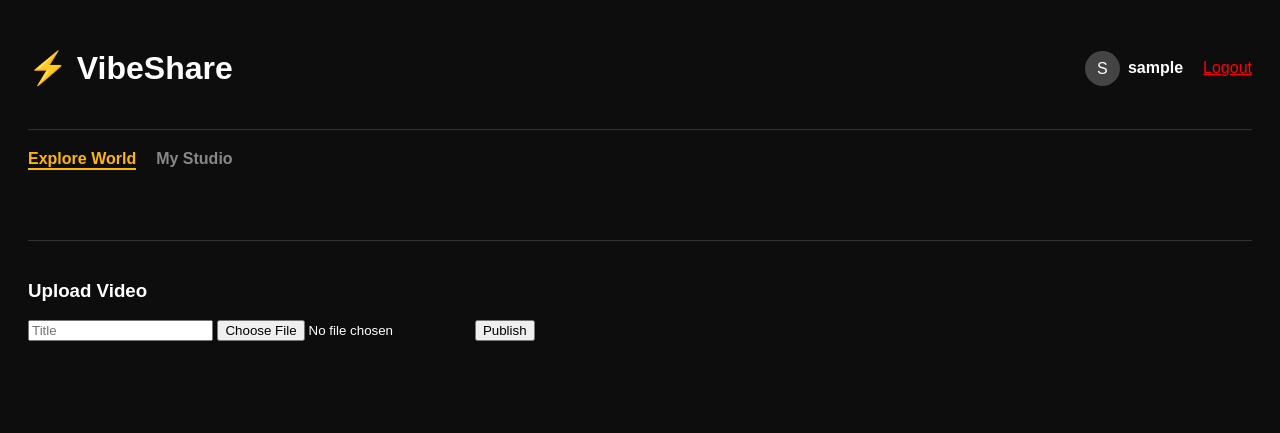
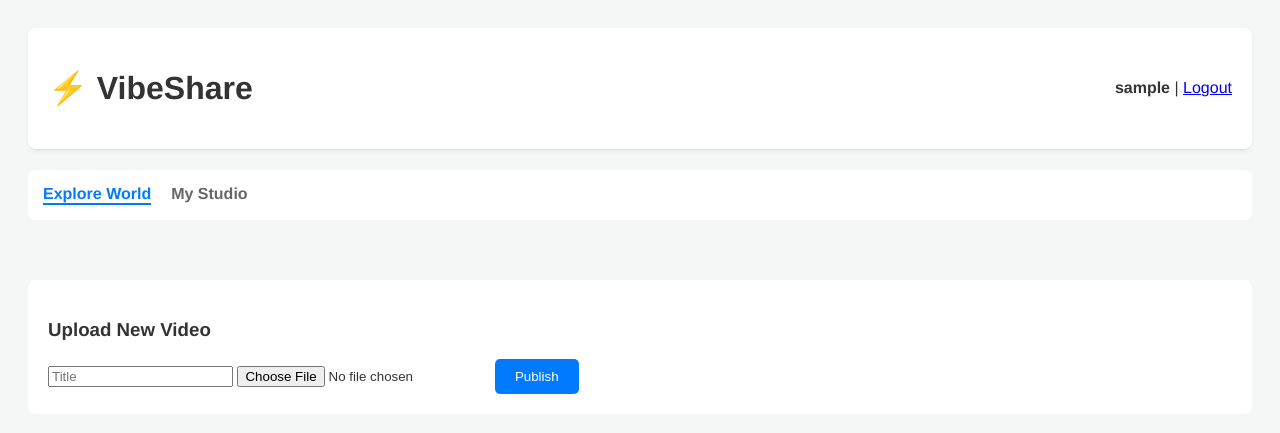
Before and after one commit to RYao0516/ICS4U-programs, a Flask app: page /home in a window 1280 px wide. Shown: the top 433 px of the page. Run offline with Flask 3, Linux system fonts and the light colour scheme; the visitor is signed in with stand-in values (Sample User, id 1); data that the repository does not hold is empty.

Commit message:
Revert to stable website theme and functional version

```diff
--- a/main.py
+++ b/main.py
@@ -27,49 +27,31 @@ def login():
         return "Invalid login", 401
     return render_template('login.html')
 
-@app.route('/register')
-def register():
-    return "Registration disabled."
-
 @app.route('/home')
 def home():
     if 'username' not in session: return redirect(url_for('login'))
     tab = request.args.get('tab', 'explore')
+    # Fetch user data for the corner profile display
     u_res = supabase.table("users").select("*").eq("username", session['username']).execute()
     user_info = u_res.data[0] if u_res.data else {"username": session['username'], "avatar_url": None}
 
+    # Query logic
     if tab == 'my_studio':
         res = supabase.table("videos").select("*").eq("username", session['username']).order("created_at", desc=True).execute()
     else:
         res = supabase.table("videos").select("*").order("created_at", desc=True).execute()
-    return render_template('home.html', username=session['username'], user_info=user_info, videos=res.data or [], current_tab=tab)
+    return render_template('home.html', user_info=user_info, videos=res.data or [], current_tab=tab)
 
 @app.route('/upload', methods=['POST'])
 def upload_video():
     if 'username' not in session: return redirect(url_for('login'))
-    u_res = supabase.table("users").select("avatar_url").eq("username", session['username']).execute()
-    avatar = u_res.data[0].get('avatar_url') if u_res.data else None
     title, file = request.form.get('title'), request.files.get('file')
     if file and title:
         fname = f"{uuid.uuid4()}{os.path.splitext(file.filename)[1]}"
         supabase.storage.from_(BUCKET_NAME).upload(fname, file.read(), {"content-type": file.content_type})
         url = supabase.storage.from_(BUCKET_NAME).get_public_url(fname)
-        supabase.table("videos").insert({"username": session['username'], "title": title, "video_url": url, "filename": fname, "avatar_url": avatar}).execute()
+        supabase.table("videos").insert({"username": session['username'], "title": title, "video_url": url}).execute()
     return redirect(url_for('home', tab='my_studio'))
-
-@app.route('/profile', methods=['GET', 'POST'])
-def edit_profile():
-    if 'username' not in session: return redirect(url_for('login'))
-    if request.method == 'POST':
-        file = request.files.get('avatar')
-        if file and file.filename:
-            fname = f"avatar-{session['username']}-{uuid.uuid4()}"
-            supabase.storage.from_(BUCKET_NAME).upload(fname, file.read(), {"content-type": file.content_type})
-            url = supabase.storage.from_(BUCKET_NAME).get_public_url(fname)
-            supabase.table("users").update({"avatar_url": url}).eq("username", session['username']).execute()
-        return redirect(url_for('home'))
-    res = supabase.table("users").select("*").eq("username", session['username']).execute()
-    return render_template('profile.html', user_info=res.data[0] if res.data else {})
 
 @app.route('/logout')
 def logout():
--- a/templates/home.html
+++ b/templates/home.html
@@ -3,30 +3,21 @@
 <head>
     <title>VibeShare</title>
     <style>
-        body { background: #0d0d0d; color: #fff; font-family: sans-serif; padding: 20px; }
-        .header { display: flex; justify-content: space-between; border-bottom: 1px solid #333; padding-bottom: 20px; }
-        .tabs { margin: 20px 0; display: flex; gap: 20px; }
-        .tabs a { color: #888; text-decoration: none; font-weight: bold; }
-        .tabs a.active { color: #ffb703; border-bottom: 2px solid #ffb703; }
-        .grid { display: grid; grid-template-columns: repeat(auto-fill, minmax(280px, 1fr)); gap: 20px; }
-        .card { background: #161616; padding: 15px; border-radius: 10px; }
-        video { width: 100%; border-radius: 8px; }
+        body { background: #f4f7f6; color: #333; font-family: 'Helvetica Neue', Helvetica, Arial, sans-serif; padding: 20px; }
+        .header { background: #fff; padding: 20px; border-bottom: 1px solid #e0e0e0; display: flex; justify-content: space-between; align-items: center; border-radius: 8px; box-shadow: 0 2px 5px rgba(0,0,0,0.05); }
+        .tabs { margin: 20px 0; display: flex; gap: 20px; background: #fff; padding: 15px; border-radius: 8px; }
+        .tabs a { color: #666; text-decoration: none; font-weight: 600; }
+        .tabs a.active { color: #007bff; border-bottom: 2px solid #007bff; }
+        .grid { display: grid; grid-template-columns: repeat(auto-fill, minmax(280px, 1fr)); gap: 25px; }
+        .card { background: #fff; padding: 15px; border-radius: 8px; box-shadow: 0 4px 6px rgba(0,0,0,0.1); }
+        video { width: 100%; border-radius: 4px; background: #eee; }
+        button { background: #007bff; color: #fff; border: none; padding: 10px 20px; border-radius: 5px; cursor: pointer; }
     </style>
 </head>
 <body>
     <div class="header">
         <h1>⚡ VibeShare</h1>
-        <div style="display:flex; align-items:center; gap:10px;">
-            <a href="/profile" style="color:#fff; text-decoration:none; display:flex; align-items:center; gap:8px;">
-                {% if user_info.avatar_url %}
-                    <img src="{{ user_info.avatar_url }}" style="width:35px; height:35px; border-radius:50%;">
-                {% else %}
-                    <div style="width:35px; height:35px; border-radius:50%; background:#444; text-align:center; line-height:35px;">{{ username[0].upper() }}</div>
-                {% endif %}
-                <strong>{{ username }}</strong>
-            </a>
-            <a href="/logout" style="color:red; margin-left:10px;">Logout</a>
-        </div>
+        <div><strong>{{ user_info.username }}</strong> | <a href="/logout">Logout</a></div>
     </div>
 
     <div class="tabs">
@@ -39,13 +30,13 @@
         <div class="card">
             <video src="{{ video.video_url }}" controls></video>
             <h3>{{ video.title }}</h3>
-            <p>@{{ video.username }}</p>
+            <p>By: {{ video.username }}</p>
         </div>
         {% endfor %}
     </div>
 
-    <div style="margin-top:50px; border-top:1px solid #333; padding-top:20px;">
-        <h3>Upload Video</h3>
+    <div style="margin-top:40px; background:#fff; padding:20px; border-radius:8px;">
+        <h3>Upload New Video</h3>
         <form action="/upload" method="POST" enctype="multipart/form-data">
             <input type="text" name="title" placeholder="Title" required>
             <input type="file" name="file" required>
```
